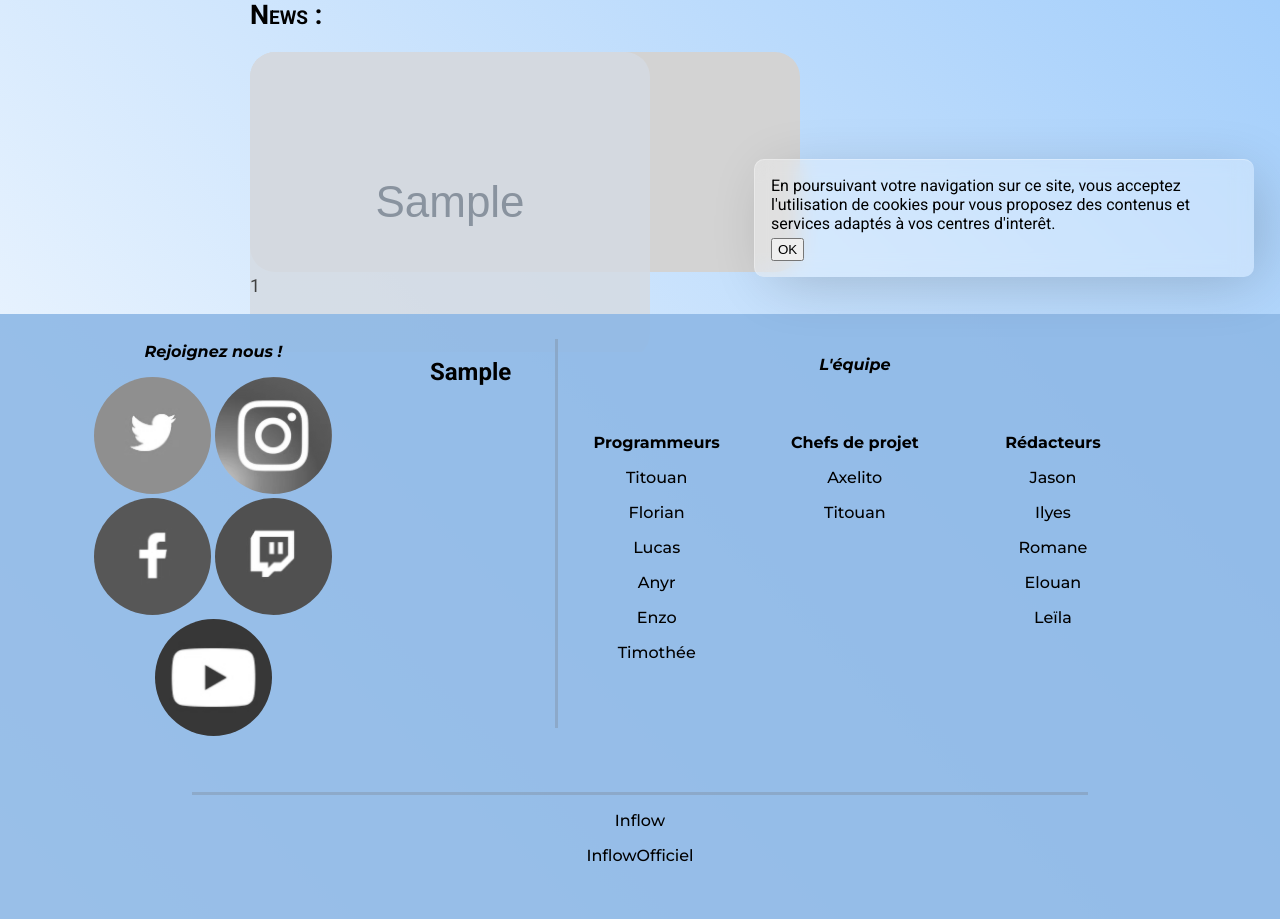
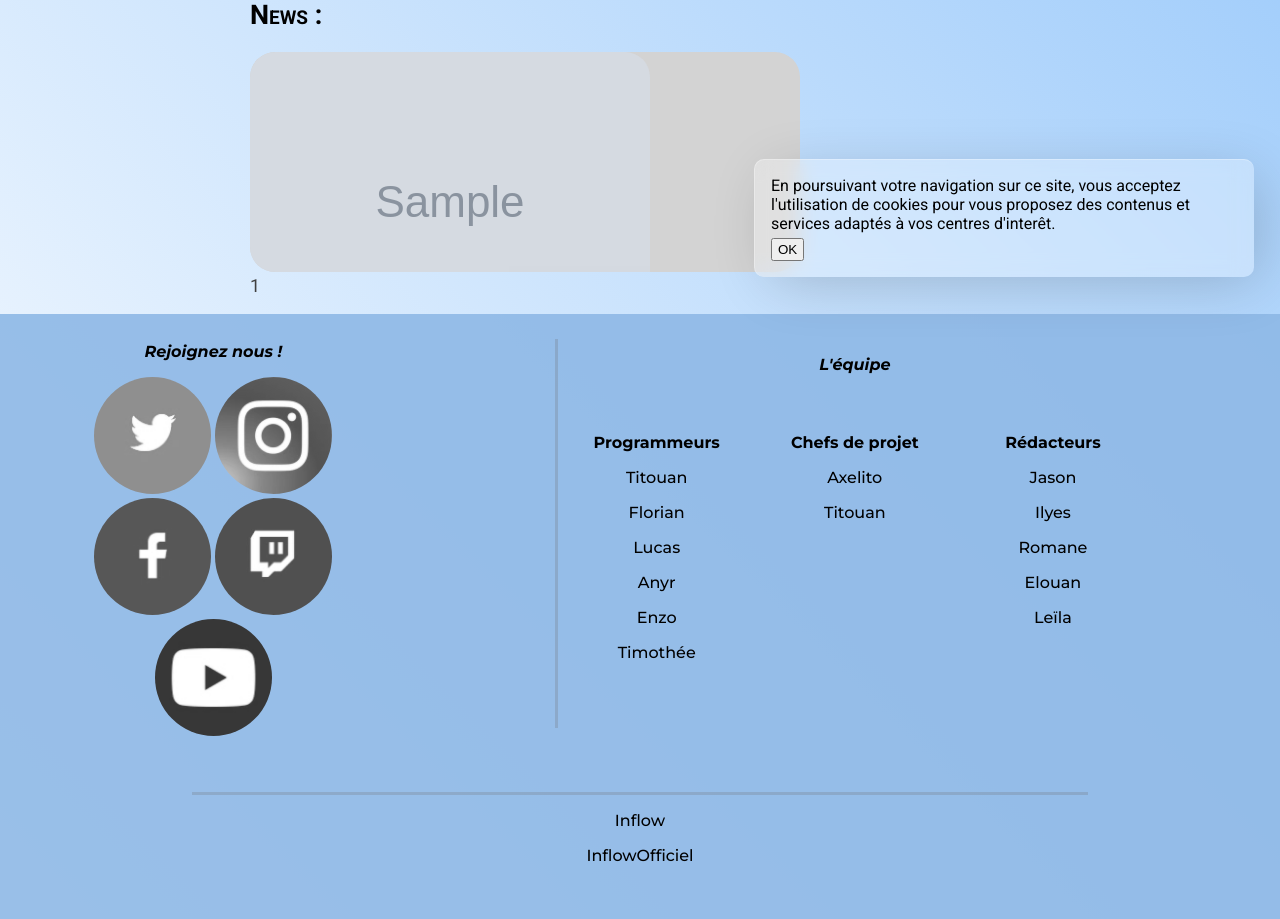
Before and after one commit to eraflo/Inflow, a PHP site: page /Article.php in a window 1280 px wide. Shown: the part 497-1416 px from the top of the page. Run offline with PHP 8.4, Linux system fonts and the light colour scheme; tables that the repository leaves empty or names only in its code hold one stand-in row (values such as "Sample post"); grey boxes marked "Sample" are stand-in pictures; some web fonts are replaced.

Commit message:
Images de la bonne taille

```diff
--- a/webPages/style/articles.css
+++ b/webPages/style/articles.css
@@ -41,6 +41,7 @@ h1 {
     background-color: lightgray;
     transition: 0.5s .1s all ease-in-out;
     border-radius: 25px;
+    overflow: hidden;
 }
 .card .miniature {
     width: 100%;
@@ -50,6 +51,11 @@ h1 {
     border-radius: 25px;
     opacity: .85;
 }
+.card .miniature img {
+    min-height: 100%;
+    width: 100%;
+    object-fit: cover;
+}
 .card .text_card {
     display: none;
     grid-template-areas: "titre titre titre" "auteur . ." "description description description" ". . date";
@@ -58,6 +64,7 @@ h1 {
     z-index: -1;
     padding: 0.5em 0.5em 0.5em 230px;
     height: 95%;
+    opacity: 0;
 }
 .card .titre {
     grid-area: titre;
@@ -96,6 +103,7 @@ h1 {
 }
 .card:hover .text_card {
     display: grid;
+    opacity: 1;
 }
 .card:hover {
     transform: scale(1.2);
```
